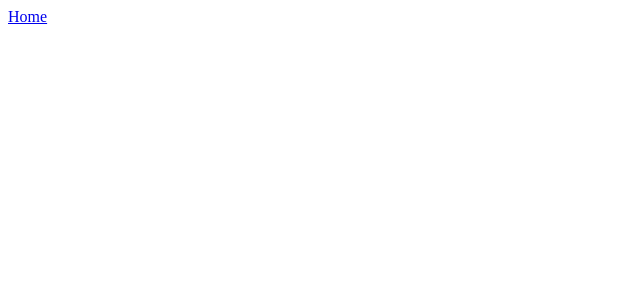
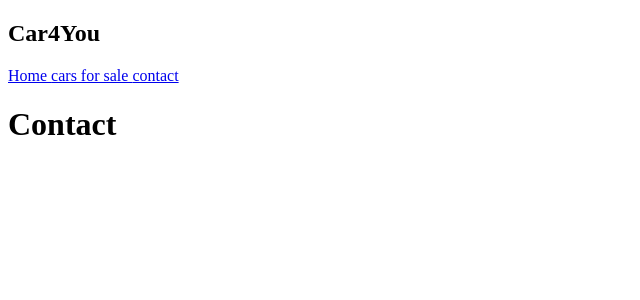
Before and after one commit to yuusufxb/car-shop-ui, a React (Vite) app: page /contacts in a window 1280 px wide. Before the commit this address had no page. Shown: the top 300 px of the page, without its empty margins (0-640 px from the left). Built offline with nearby package versions, Linux system fonts and the light colour scheme.

Commit message:
simple routing , base feching functions

```diff
--- a/src/App.jsx
+++ b/src/App.jsx
@@ -2,6 +2,8 @@ import { Route, Routes } from 'react-router-dom'
 import './App.css'
 import Navbar from './components/Navbar'
 import Home from './pages/Home'
+import Cars from './pages/Cars'
+import Contact from './pages/Contact'
 
 function App() {
 
@@ -10,6 +12,8 @@ function App() {
       <Navbar/>
         <Routes>
           <Route path='/' element={<Home/>}/>
+          <Route path='/cars' element={<Cars/>}/>
+          <Route path='/contacts' element={<Contact/>}/>
         </Routes>
      </>
   )
--- a/src/components/Navbar.jsx
+++ b/src/components/Navbar.jsx
@@ -6,7 +6,10 @@ export default  function Navbar(){
     return(
     <>
       <nav>
-        <Link to={"/"}>Home</Link>
+        <h1>Car4You</h1>
+        <Link to={"/"}> Home </Link>
+        <Link to={"/cars"}> cars for sale </Link>
+        <Link to={"/contacts"}> contact </Link>
         </nav>
     </>)
 }
--- /dev/null
+++ b/src/pages/Cars.jsx
@@ -0,0 +1,9 @@
+
+
+export default function Cars(){
+    return(
+        <>
+        <h1>Cars</h1>
+        </>
+    )
+}
--- /dev/null
+++ b/src/pages/Contact.jsx
@@ -0,0 +1,9 @@
+
+
+export default function Contact(){
+    return(
+        <>
+        <h1>Contact</h1>
+        </>
+    )
+}
--- a/src/pages/Home.jsx
+++ b/src/pages/Home.jsx
@@ -3,6 +3,7 @@
 export default function Home(){
     return(
         <>
+        <h1>Home</h1>
         </>
     )
 }
```
Also changed, not shown: src/services/carsApi.js (added, +11 -0 lines), src/services/api.js (deleted).
